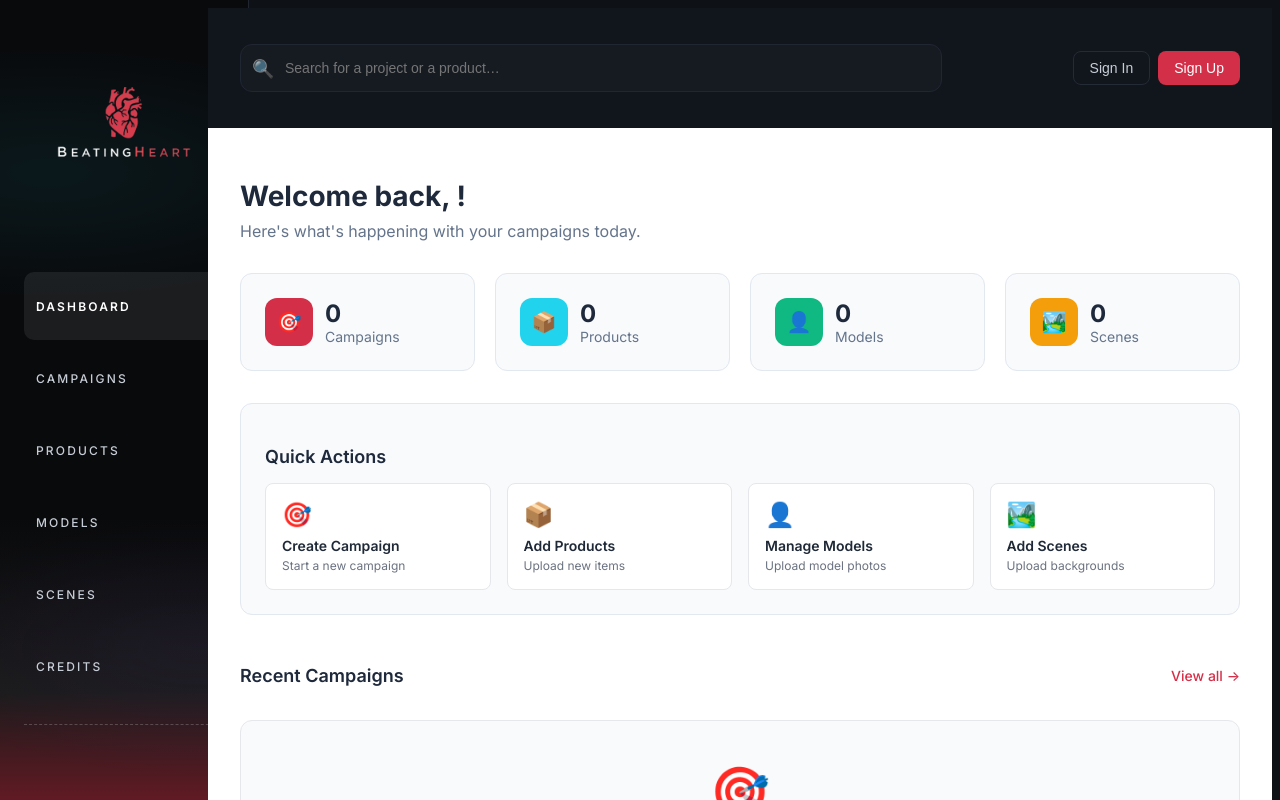
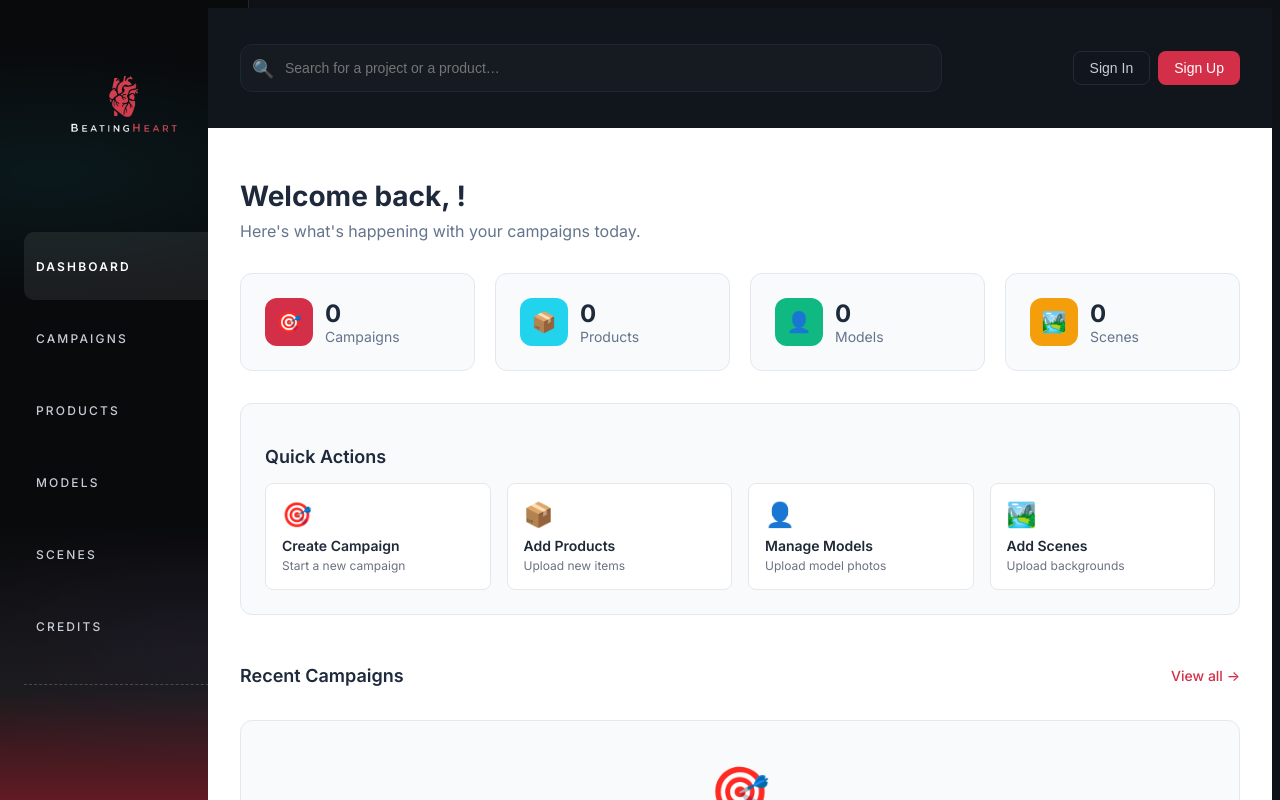
Before and after one commit to KingHaim/auraengine, a Next.js app in the folder apps/web/: page /dashboard in a window 1280 px wide. Shown: the top 800 px of the page. Built offline with nearby package versions, Linux system fonts and the light colour scheme.

Commit message:
Fix logo centering: reduce logo size from 200px to 160px to fit narrower sidebar

```diff
--- a/apps/web/components/AppLayout.tsx
+++ b/apps/web/components/AppLayout.tsx
@@ -293,8 +293,8 @@ export default function AppLayout({ children }: AppLayoutProps) {
             src="/logo.png"
             alt="Logo"
             style={{
-              width: "200px",
-              height: "200px",
+              width: "160px",
+              height: "160px",
               objectFit: "contain",
               display: "block",
               margin: "0 auto",
```
